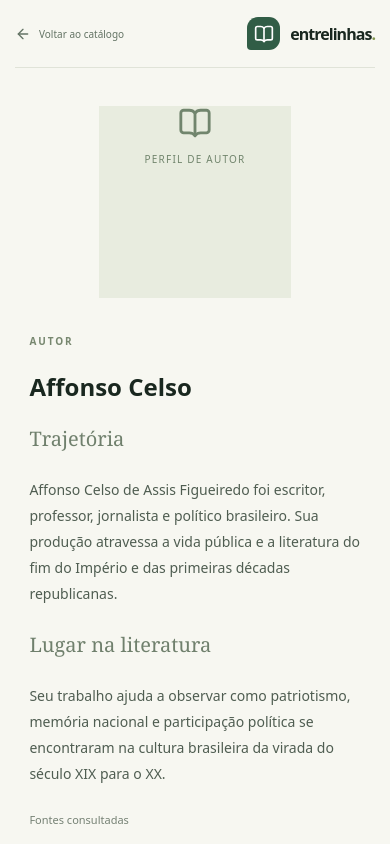
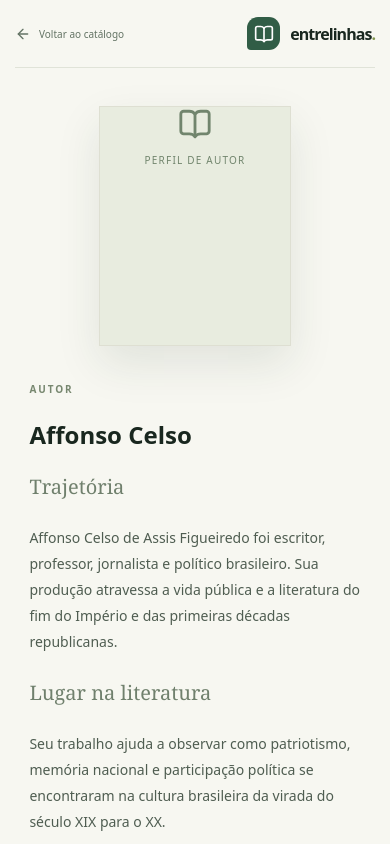
Before and after one commit to mtcporto/entrelinhas, a Next.js app: page /autores/affonso-celso in a window 390 px wide. Shown: the top 844 px of the page. Built offline with nearby package versions, Linux system fonts and the light colour scheme; no server answers.

Commit message:
Serve author portraits and book covers from R2

```diff
--- a/cloudflare/entrelinhas-assets/src/index.js
+++ b/cloudflare/entrelinhas-assets/src/index.js
@@ -1,4 +1,4 @@
-const COVER_KEY_PATTERN = /^covers\/[a-z0-9-]+\.webp$/;
+const ASSET_KEY_PATTERN = /^(?:covers|authors)\/[a-z0-9-]+\.webp$/;
 
 export default {
     async fetch(request, env) {
@@ -10,7 +10,7 @@ export default {
         }
 
         const key = new URL(request.url).pathname.slice(1);
-        if (!COVER_KEY_PATTERN.test(key)) return new Response("Not Found", { status: 404 });
+        if (!ASSET_KEY_PATTERN.test(key)) return new Response("Not Found", { status: 404 });
 
         const object = await env.COVERS.get(key);
         if (!object) return new Response("Not Found", { status: 404 });
--- a/src/app/autores/[authorId]/page.js
+++ b/src/app/autores/[authorId]/page.js
@@ -13,6 +13,14 @@ function slugify(value = "") {
 const authorSlugAliases = {
     "azevedo-aluizio": "aluisio-azevedo",
     "azevedo-aluisio": "aluisio-azevedo",
+};
+
+const authorPortraits = {
+    "machado-de-assis": {
+        src: "https://entrelinhas-assets.mosaicoworkers.workers.dev/authors/machado-de-assis-v1.webp",
+        source: "Fundação Biblioteca Nacional · Wikimedia Commons",
+        sourceUrl: "https://commons.wikimedia.org/wiki/File:Machado_de_Assis_aos_57_anos_(cropped).jpg",
+    },
 };
 
 async function loadAuthor(authorId) {
@@ -55,14 +63,18 @@ export default async function AuthorPage({ params }) {
     if (!data) notFound();
 
     const { author, editorial, works } = data;
+    const portrait = authorPortraits[slugify(author.name)];
     const photo = author.photos?.find((id) => id > 0);
-    const image = photo ? `https://covers.openlibrary.org/a/id/${photo}-L.jpg` : null;
+    const image = portrait?.src || (photo ? `https://covers.openlibrary.org/a/id/${photo}-L.jpg` : null);
     const sources = editorial?.sources || [];
 
     return <main className="detail-shell">
         <header className="detail-topbar"><Link className="detail-back" href="/"><ArrowLeft size={16} /> Voltar ao catálogo</Link><Link className="brand" href="/"><span className="brand-mark"><BookOpen size={20} /></span><span>entrelinhas<span className="brand-period">.</span></span></Link></header>
         <section className="author-hero">
-            {image ? <BookCover src={image} title={author.name} className="author-portrait" loading="eager" /> : <div className="author-portrait author-portrait-placeholder"><BookOpen size={34} /><span>PERFIL DE AUTOR</span></div>}
+            <figure className="author-portrait-block">
+                {image ? <BookCover src={image} title={author.name} alt={`Retrato de ${author.name}`} className="author-portrait" loading="eager" /> : <div className="author-portrait author-portrait-placeholder"><BookOpen size={34} /><span>PERFIL DE AUTOR</span></div>}
+                {portrait && <figcaption className="author-portrait-credit">Retrato aos 57 anos, c. 1896 · <a href={portrait.sourceUrl} target="_blank" rel="noreferrer">{portrait.source} <ArrowUpRight size={12} /></a></figcaption>}
+            </figure>
             <div className="work-copy"><span className="eyebrow">AUTOR</span><h1>{author.name}</h1>
                 {(author.birth_date || author.death_date) && <p className="author-dates">{author.birth_date || "Data de nascimento não informada"}{author.death_date ? ` — ${author.death_date}` : ""}</p>}
                 {editorial?.summary && <><h2 className="author-section-title">Trajetória</h2><p className="author-bio">{editorial.summary}</p></>}
--- a/src/app/globals.css
+++ b/src/app/globals.css
@@ -233,8 +233,12 @@ a { color: inherit; text-decoration: none; }
 .related-year { color: var(--muted); font-size: 11px; }
 .detail-footer { padding: 20px 0 32px; border-top: 1px solid var(--line); color: var(--muted); font-size: 11px; }
 .detail-footer a { color: var(--green); }
-.author-portrait { position: relative; width: 100%; aspect-ratio: 1; overflow: hidden; display: grid; place-items: center; background: #e8ecdf; }
+.author-portrait-block { min-width: 0; margin: 0; }
+.author-portrait { position: relative; width: 100%; aspect-ratio: 4 / 5; overflow: hidden; display: grid; place-items: center; background: #e8ecdf; border: 1px solid #dedfd2; box-shadow: 0 18px 42px rgba(32, 54, 38, .10); }
+.author-portrait img { filter: grayscale(.82) sepia(.2) saturate(.72) contrast(1.03); }
 .author-portrait-placeholder { display: flex; flex-direction: column; gap: 12px; color: #71856d; font-size: 10px; letter-spacing: .12em; }
+.author-portrait-credit { margin-top: 10px; color: #7c8476; font-size: 10px; line-height: 1.6; text-align: center; }
+.author-portrait-credit a { display: inline-flex; align-items: center; gap: 3px; color: #61745f; text-decoration: underline; text-underline-offset: 2px; }
 .author-dates { color: #758174; font-size: 13px; }
 .author-bio { max-width: 650px; margin: 25px 0; }
 .author-section-title { margin: 22px 0 0; color: #70806d; font-family: Georgia, "Times New Roman", serif; font-size: 20px; font-weight: 500; }
@@ -282,7 +286,8 @@ a { color: inherit; text-decoration: none; }
     .work-heading h1 { font-size: 38px; }
     .work-overview { grid-template-columns: 1fr; gap: 30px; padding: 0 4% 44px; }
     .work-overview > .detail-cover { width: min(68%, 270px); justify-self: center; }
-    .author-portrait { width: min(58%, 220px); justify-self: center; }
+    .author-portrait-block { width: min(58%, 220px); justify-self: center; }
+    .author-portrait { width: 100%; }
     .editorial-section { padding: 34px 4% 42px; }
     .editorial-section p, .author-bio { font-size: 14px; }
     .related-grid { grid-template-columns: repeat(2, minmax(0, 1fr)); gap: 20px 14px; }
--- a/src/components/book-cover.js
+++ b/src/components/book-cover.js
@@ -1,9 +1,9 @@
 import Image from "next/image";
 import { BookOpen } from "lucide-react";
 
-export default function BookCover({ src, title, className = "detail-cover", loading = "lazy" }) {
+export default function BookCover({ src, title, alt = `Capa de ${title}`, className = "detail-cover", loading = "lazy" }) {
     if (!src) return <div className={`${className} book-cover-fallback`}><BookOpen size={32} /><span>{title}</span></div>;
     return <div className={className}>
-        <Image src={src} alt={`Capa de ${title}`} fill sizes="(max-width: 680px) 70vw, 340px" loading={loading} unoptimized />
+        <Image src={src} alt={alt} fill sizes="(max-width: 680px) 70vw, 340px" loading={loading} unoptimized />
     </div>;
 }
```
Also changed, not shown: src/lib/reader-catalog.js, 2 other files (tests, documents, lock files or other folders).
